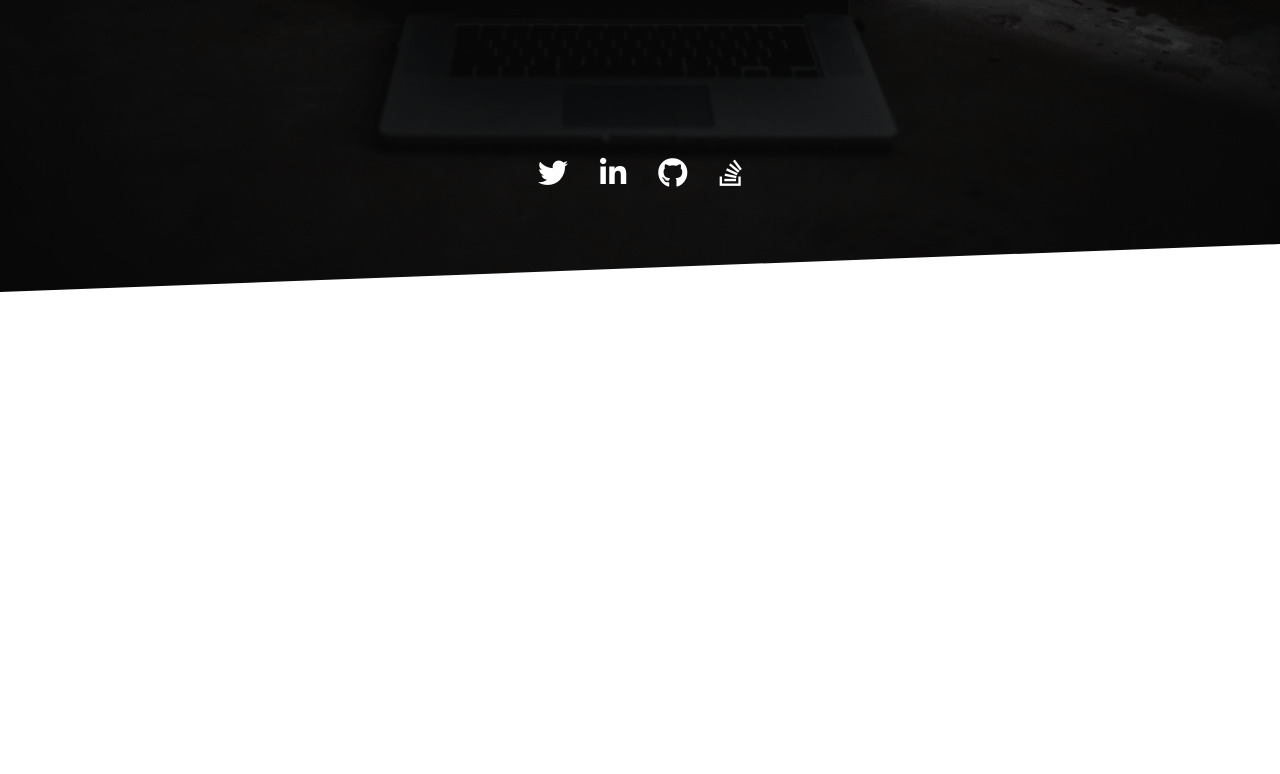
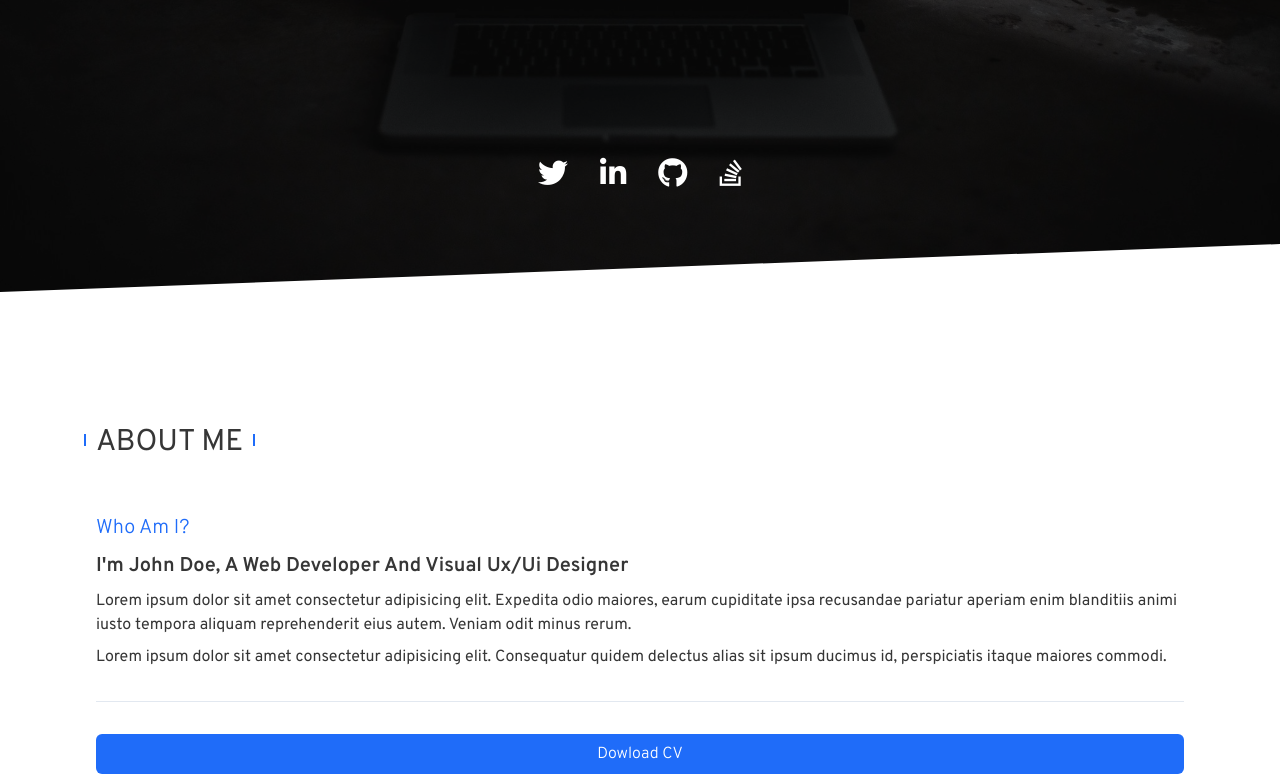
Before and after one commit to gonzalomansilla/Portfolio, a Vue app: page / in a window 1280 px wide. Shown: the part 556-1330 px from the top of the page. Before the commit the page ends 848 px from the top, so only its background shows below. Built offline with nearby package versions, Linux system fonts and the light colour scheme.

Commit message:
feat: Componente AboutSection

```diff
--- a/src/App.vue
+++ b/src/App.vue
@@ -3,21 +3,23 @@
     <!-- Header -->
     <Header></Header>
 
-    <div class="app-container  font-body">
-
+    <div class="app-container font-body">
+      <AboutSection></AboutSection>
     </div>
   </div>
 </template>
 
 <script>
 import Header from "./components/Header";
+import AboutSection from "./components/sections/AboutSection";
 
 export default {
   name: 'App',
   components: {
-    Header
-  }
-}
+    Header,
+    AboutSection
+  },
+};
 </script>
 
 <style src="./assets/tailwind.css"></style>
--- /dev/null
+++ b/src/components/sections/AboutSection.vue
@@ -0,0 +1,100 @@
+<template>
+  <AppSection section-title="About Me">
+    <template #section-content>
+      <div class="content">
+        <div class="about__img-perfil img-perfil">
+          <div class="img-perfil__container hidden">
+            <img src="img/optimized/perfil.jpg" alt="perfil_photo" />
+          </div>
+        </div>
+
+        <!-- Text -->
+        <div class="">
+          <h3 class="mb-2 text-xl font-light text-primary capitalize">who am i?</h3>
+          <h2 class="mb-2 text-xl font-bold capitalize">i'm  john doe, a web developer and  visual ux/ui designer</h2>
+          <p class="pb-2">
+            Lorem ipsum dolor sit amet consectetur adipisicing elit. Expedita odio
+            maiores, earum cupiditate ipsa recusandae pariatur aperiam enim
+            blanditiis animi iusto tempora aliquam reprehenderit eius autem.
+            Veniam odit minus rerum.
+          </p>
+          <p>
+            Lorem ipsum dolor sit amet consectetur adipisicing elit. Consequatur
+            quidem delectus alias sit ipsum ducimus id, perspiciatis itaque
+            maiores commodi.
+          </p>
+        </div>
+
+        <hr class="bg-gray-400 my-8">
+
+        <!-- TODO More info -->
+
+        <!-- TODO Component -> Button primary -->
+        <div class="about__more-info">
+          <button class="bg-primary w-full text-white font-light px-4 py-2 rounded-md">
+            Dowload CV
+          </button>
+        </div>
+      </div>
+    </template>
+  </AppSection>
+</template>
+
+<script>
+import AppSection from "./AppSection";
+
+export default {
+  name: "AboutSection",
+  components: {
+    AppSection,
+  },
+};
+</script>
+
+<style lang="scss" scoped>
+.img-perfil__container {
+  position: relative;
+}
+
+.img-perfil__container img{
+  width: 200px;
+  height: auto;
+}
+
+.img-perfil__container:before{
+  z-index: -1;
+  width: calc(100% + 32px);
+  height: calc(100% + 32px);
+  /* @include positioning(absolute, -16px, 50%, translateX(-50%)); */
+}
+
+// .about__more-info {
+//   display: flex;
+//   justify-self: right;
+// }
+
+/* Diseño */
+
+.img-perfil__container img{
+  object-fit: cover;
+  object-position: top;
+  /* box-shadow: $shadow-img; */
+}
+
+.img-perfil__container:before {
+  content: "";
+  /* background: $color-secundary; */
+  clip-path: polygon(0 0, 100% 0, 100% 100%, 0 30%);
+}
+
+.perfil__subtitle {
+   /* font-size: $text-size__subtitle; */
+   /* color: $color-secundary;
+   font-weight: $font-weight__medium; */
+   /* letter-spacing: $letter-spacing__normal; */
+}
+
+.perfil__parraf {
+  /* color: $text-primary; */
+}
+</style>
```
